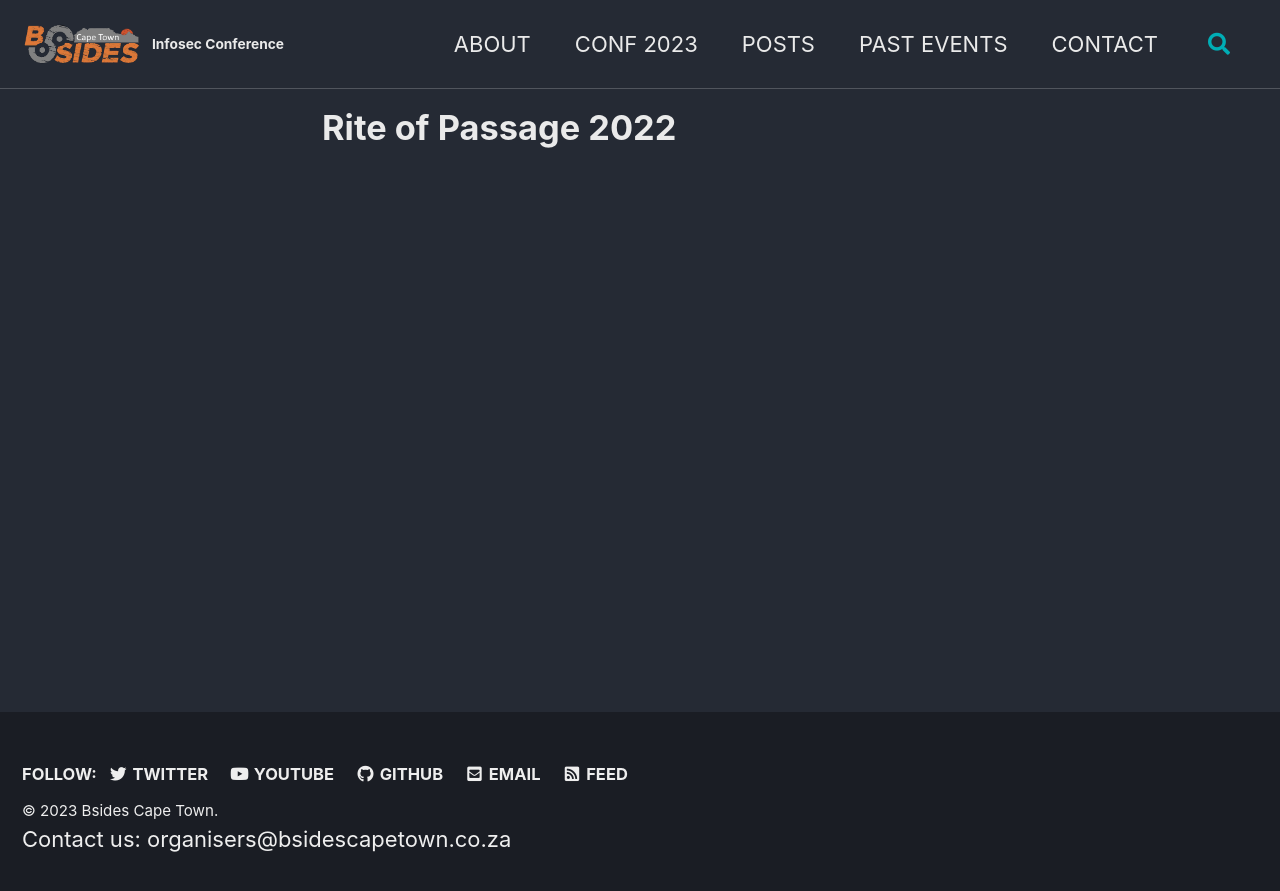
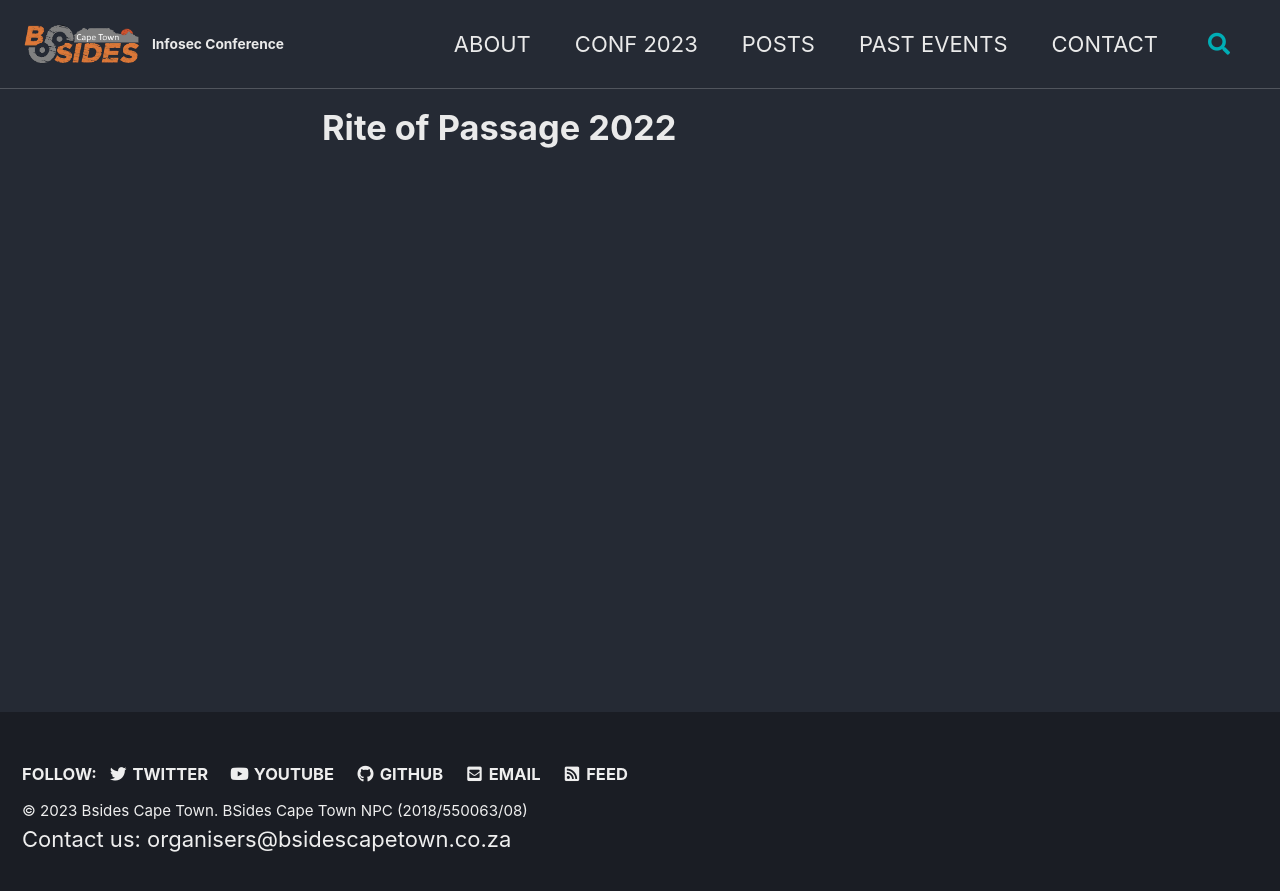
Before and after one commit to bsidescapetown/bsidescapetown.github.io, a Jekyll site: the page built from _pages/bsides-conf/2022/2022-rite-of-passage.md, in a window 1280 px wide. Shown: the top 891 px of the page. Built offline with Jekyll 4.4.1, drawn with Linux system fonts in a browser that asks for light colours; cached includes are drawn as plain includes; comment, search, counter and statistics services are not loaded.

Commit message:
Added CIPC Number to Footer

```diff
--- a/_includes/footer.html
+++ b/_includes/footer.html
@@ -18,5 +18,5 @@
   </ul>
 </div>
 
-<div class="page__footer-copyright">&copy; {{ site.time | date: '%Y' }} {{ site.name | default: site.title }}. </div>
+<div class="page__footer-copyright">&copy; {{ site.time | date: '%Y' }} {{ site.name | default: site.title }}. BSides Cape Town NPC (2018/550063/08) </div>
 <div>Contact us: <a href="mailto:organisers@bsidescapetown.co.za">organisers@bsidescapetown.co.za</a></div>
```
